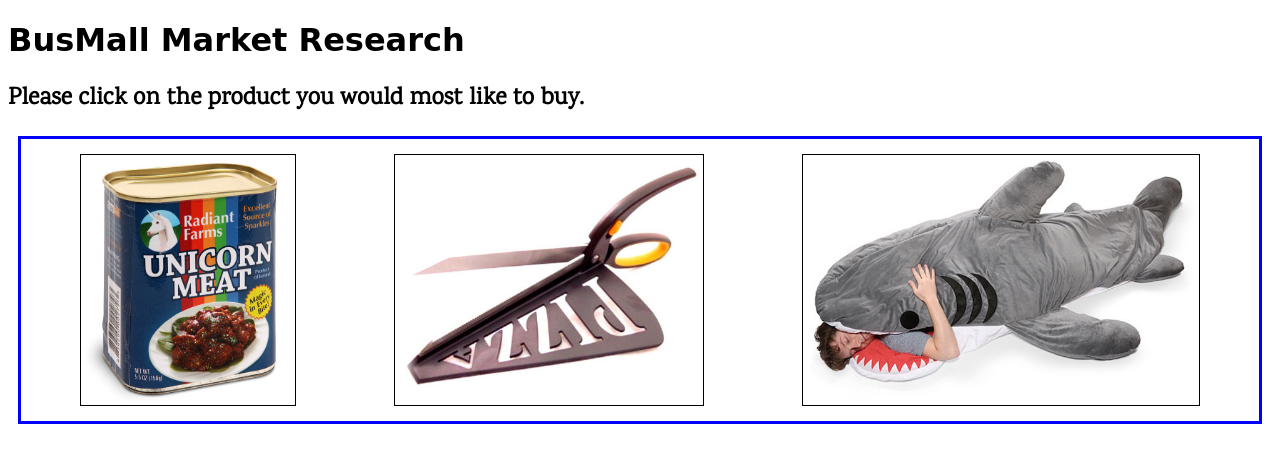
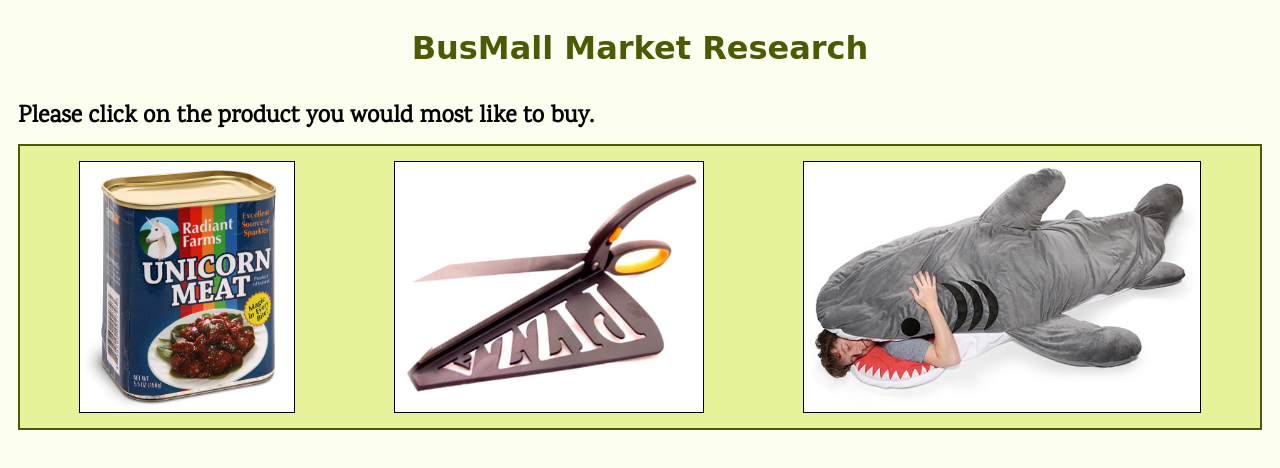
Before and after one commit to vlsiira/market-analysis-app, a plain HTML site: page index.html in a window 1280 px wide. Drawn offline with Linux system fonts and the light colour scheme; a web font is replaced by a local one.

Commit message:
css- added color palette, flexbox to hgroup, margin for h1

```diff
--- a/css/style.css
+++ b/css/style.css
@@ -1,14 +1,27 @@
+body {
+    background-color: #FCFEEF;
+}
+
+hgroup {
+    display: flex;
+    justify-content: center;
+}
+
 h1 {
+    /* align-self: center; */
     font-family: 'Forum', cursive;
+    color: #4E5903;
 }
 
 h2 {
     font-family: 'Karma', serif;
+    margin: 10px;
 }
 
 section {
+    background-color: #E7F29A;
     margin: 10px;
-    border: 3px solid blue;
+    border: 2px solid #4E5903;
     padding: 10px;
     display: flex;
     justify-content: space-around;
--- a/index.html
+++ b/index.html
@@ -6,8 +6,10 @@
     </head>
 
     <body>
-        <h1>BusMall Market Research</h1>
-        <h2>Please click on the product you would most like to buy.</h2>
+        <hgroup>
+            <h1>BusMall Market Research</h1>
+        </hgroup>
+            <h2>Please click on the product you would most like to buy.</h2>
 
         <section id="images-container"></section>
 
```
Also changed, not shown: js/app.js (+4 -3 lines).
